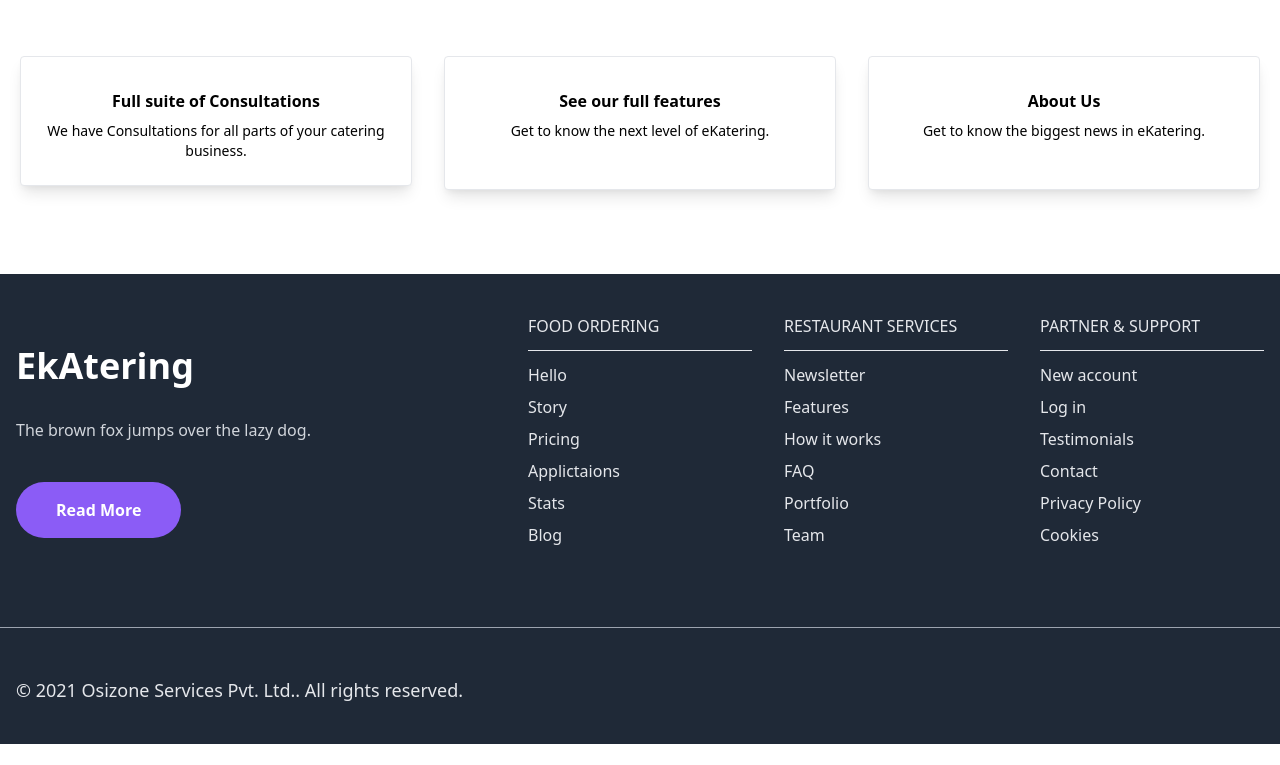
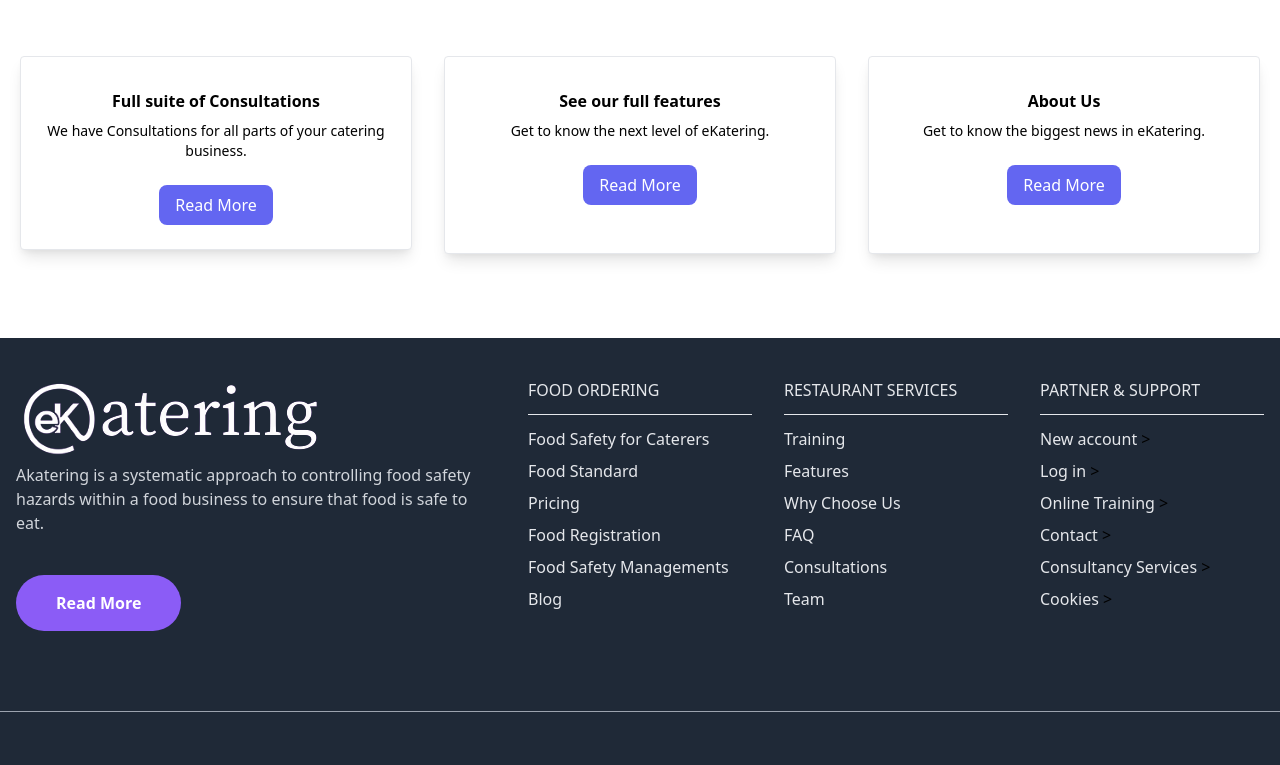
Before and after one commit to chandrama-singh/ekatering, a Nuxt app: page / in a window 1280 px wide. Shown: the part 3623-4388 px from the top of the page. Before the commit the page ends 4367 px from the top, so only its background shows below. Built offline with nearby package versions, Linux system fonts and the light colour scheme.

Commit message:
footer fixed and home page

```diff
--- a/components/Appbanner.vue
+++ b/components/Appbanner.vue
@@ -8,7 +8,7 @@
               </h2>
               <p class="text-white leading-relaxed">Download the eKatering app on your platform.</p>
             </div>
-            <div class="flex"><img src="@/assets/play-store.png" alt="image" class=" mb-8 mr-4">
+            <div class="flex cursor-pointer"><img src="@/assets/play-store.png" alt="image" class=" mb-8 mr-4">
             <img src="@/assets/apple-store.png" alt="image" class=" mb-8"></div>
           </div>
 
--- a/components/Facilities.vue
+++ b/components/Facilities.vue
@@ -25,7 +25,9 @@
               <div class="flex items-start">
                 <div class="mr-6 p-3 bg-purple-600 rounded-full text-white">
                   <svg class="w-10 h-10" xmlns="http://www.w3.org/2000/svg" fill="none" viewbox="0 0 24 24" stroke="currentColor">
-                    <path stroke-linecap="round" stroke-linejoin="round" stroke-width="2" d="M4 5a1 1 0 011-1h14a1 1 0 011 1v2a1 1 0 01-1 1H5a1 1 0 01-1-1V5zM4 13a1 1 0 011-1h6a1 1 0 011 1v6a1 1 0 01-1 1H5a1 1 0 01-1-1v-6zM16 13a1 1 0 011-1h2a1 1 0 011 1v6a1 1 0 01-1 1h-2a1 1 0 01-1-1v-6z"></path>
+                    <path d="M17 21v-2a4 4 0 00-4-4H5a4 4 0 00-4 4v2"></path>
+            <circle cx="9" cy="7" r="4"></circle>
+            <path d="M23 21v-2a4 4 0 00-3-3.87m-4-12a4 4 0 010 7.75"></path>
                   </svg>
                 </div>
                 <div class="mt-4">
--- a/components/Features.vue
+++ b/components/Features.vue
@@ -45,8 +45,8 @@
                  <nuxt-link to="/consultations" class="pl-12 text-pirple-900">Know More ></nuxt-link>
               </div>
             </div>
-            <div class="relative w-full lg:w-1/2 my-12 lg:my-0">
-              <img class="relative mx-auto rounded-xl w-full z-10" src="@/assets/food1.jpg" alt="">
+            <div class="relative w-full lg:w-1/2 my-12 lg:my-0 transform transition duration-500 hover:scale-110">
+              <img class="relative mx-auto rounded-xl w-full z-10" src="@/assets/food1.png" alt="">
               <img class="absolute top-0 left-0 w-40 -ml-12 -mt-12" src="metis-assets/elements/blob-tear.svg" alt="">
               <img class="absolute bottom-0 right-0 w-40 -mr-12 -mb-12" src="metis-assets/elements/blob-tear.svg" alt="">
             </div>
--- a/components/Footer.vue
+++ b/components/Footer.vue
@@ -4,76 +4,149 @@
       <div class="flex flex-wrap -mx-4 pb-20 mb-12 border-b border-gray-400">
         <div class="w-full lg:w-2/5 px-4 mb-16 lg:mb-0">
           <!-- <span class="text-md text-purple-400 font-bold">We&apos;re Zospace</span> -->
-              <h2 class="max-w-sm mt-8 mb-8 text-4xl text-white font-bold font-heading">EkAtering</h2>
-              <p class="mb-10 text-gray-300">The brown fox jumps over the lazy dog.</p>
-              <div><nuxt-link to="/about" class="inline-block mb-4 sm:mb-0 sm:mr-4 py-4 px-10 text-white font-bold bg-purple-500 hover:bg-purple-600 rounded-full transition duration-200" >Read More</nuxt-link>
+           <div class="sizelogo">
+                  <img src="@/assets/footer.png">
+                <!-- <span class="text-purple-900 text-6xl">eKatering</span> -->
+               </div>
+          <p class="mb-10 text-gray-300 align-justify">
+            Akatering is a systematic approach to controlling food safety hazards within a food business to ensure that food is safe to eat.
+          </p>
+          <div>
+            <nuxt-link
+              to="/about"
+              class="inline-block mb-4 sm:mb-0 sm:mr-4 py-4 px-10 text-white font-bold bg-purple-500 hover:bg-purple-600 rounded-full transition duration-200"
+              >Read More</nuxt-link
+            >
           </div>
         </div>
         <div class="w-full lg:w-3/5 px-4">
           <div class="flex flex-wrap -mx-4">
             <div class="w-full md:w-1/2 lg:w-1/3 px-4 mb-16 lg:mb-0">
-                <h2 class="mb-3 text-gray-200 hover:text-gray-100">FOOD ORDERING</h2>
-                <hr class="mb-3"/>
+              <h2 class="mb-3 text-gray-200 hover:text-gray-100">
+                FOOD ORDERING
+              </h2>
+              <hr class="mb-3" />
               <ul class="text-md">
-                    <li class="mb-2"><a class="text-gray-200 hover:text-gray-100" href="#">Hello</a></li>
-                    <li class="mb-2"><a class="text-gray-200 hover:text-gray-100" href="#">Story</a></li>
-                    <li class="mb-2"><a class="text-gray-200 hover:text-gray-100" href="#">Pricing</a></li>
-                    <li class="mb-2"><a class="text-gray-200 hover:text-gray-100" href="#">Applictaions</a></li>
-                    <li class="mb-2"><a class="text-gray-200 hover:text-gray-100" href="#">Stats</a></li>
-                    <li><a class="text-gray-200 hover:text-gray-100" href="#">Blog</a></li>
+                <li class="mb-2">
+                  <a class="text-gray-200 hover:text-gray-100" href="#"
+                    >Food Safety for Caterers</a
+                  >
+                </li>
+                <li class="mb-2">
+                  <a class="text-gray-200 hover:text-gray-100" href="#"
+                    >Food Standard</a
+                  >
+                </li>
+                <li class="mb-2">
+                  <a class="text-gray-200 hover:text-gray-100" href="#"
+                    >Pricing</a
+                  >
+                </li>
+                <li class="mb-2">
+                  <a class="text-gray-200 hover:text-gray-100" href="#"
+                    >Food Registration</a
+                  >
+                </li>
+                <li class="mb-2">
+                  <a class="text-gray-200 hover:text-gray-100" href="#"
+                    >Food Safety Managements</a
+                  >
+                </li>
+                <li>
+                  <a class="text-gray-200 hover:text-gray-100" href="#">Blog</a>
+                </li>
               </ul>
             </div>
             <div class="w-full md:w-1/2 lg:w-1/3 px-4 mb-16 lg:mb-0">
-                 <h2 class="mb-3 text-gray-200 hover:text-gray-100">RESTAURANT SERVICES</h2>
-                <hr class="mb-3"/>
+              <h2 class="mb-3 text-gray-200 hover:text-gray-100">
+                RESTAURANT SERVICES
+              </h2>
+              <hr class="mb-3" />
               <ul class="text-md">
-                    <li class="mb-2"><a class="text-gray-200 hover:text-gray-100" href="#">Newsletter</a></li>
-                    <li class="mb-2"><a class="text-gray-200 hover:text-gray-100" href="#">Features</a></li>
-                    <li class="mb-2"><a class="text-gray-200 hover:text-gray-100" href="#">How it works</a></li>
-                    <li class="mb-2"><a class="text-gray-200 hover:text-gray-100" href="#">FAQ</a></li>
-                    <li class="mb-2"><a class="text-gray-200 hover:text-gray-100" href="#">Portfolio</a></li>
-                    <li><a class="text-gray-200 hover:text-gray-100" href="#">Team</a></li>
+                <li class="mb-2">
+                  <a class="text-gray-200 hover:text-gray-100"
+                    >Training</a
+                  >
+                </li>
+                <li class="mb-2">
+                  <a class="text-gray-200 hover:text-gray-100"
+                    >Features</a
+                  >
+                </li>
+                <li class="mb-2">
+                  <a class="text-gray-200 hover:text-gray-100"
+                    >Why Choose Us</a
+                  >
+                </li>
+                <li class="mb-2">
+                  <a class="text-gray-200 hover:text-gray-100">FAQ</a>
+                </li>
+                <li class="mb-2">
+                  <a class="text-gray-200 hover:text-gray-100"
+                    >Consultations</a
+                  >
+                </li>
+                <li>
+                  <a class="text-gray-200 hover:text-gray-100">Team</a>
+                </li>
               </ul>
             </div>
             <div class="w-full lg:w-1/3 px-4">
-                 <h2 class="mb-3 text-gray-200 hover:text-gray-100">PARTNER & SUPPORT</h2>
-                <hr class="mb-3"/>
+              <h2 class="mb-3 text-gray-200 hover:text-gray-100">
+                PARTNER & SUPPORT
+              </h2>
+              <hr class="mb-3" />
               <ul class="text-md">
-                    <li class="mb-2"><a class="text-gray-200 hover:text-gray-100" href="#">New account</a></li>
-                    <li class="mb-2"><a class="text-gray-200 hover:text-gray-100" href="#">Log in</a></li>
-                    <li class="mb-2"><a class="text-gray-200 hover:text-gray-100" href="#">Testimonials</a></li>
-                    <li class="mb-2"><a class="text-gray-200 hover:text-gray-100" href="#">Contact</a></li>
-                    <li class="mb-2"><a class="text-gray-200 hover:text-gray-100" href="#">Privacy Policy</a></li>
-                    <li><a class="text-gray-200 hover:text-gray-100" href="#">Cookies</a></li>
+                <li class="mb-2">
+                  <nuxt-link to="" class="text-gray-200 hover:text-gray-100"
+                    >New account</nuxt-link>
+                  >
+                </li>
+                <li class="mb-2">
+                  <nuxt-link to="" class="text-gray-200 hover:text-gray-100"
+                    >Log in</nuxt-link>
+                  >
+                </li>
+                <li class="mb-2">
+                  <nuxt-link to="" class="text-gray-200 hover:text-gray-100"
+                    >Online Training</nuxt-link>
+                  >
+                </li>
+                <li class="mb-2">
+                  <nuxt-link to="" class="text-gray-200 hover:text-gray-100"
+                    >Contact</nuxt-link>
+                  >
+                </li>
+                <li class="mb-2">
+                  <nuxt-link to="" class="text-gray-200 hover:text-gray-100"
+                    >Consultancy Services</nuxt-link>
+                  >
+                </li>
+                <li>
+                  <nuxt-link to="" class="text-gray-200 hover:text-gray-100"
+                    >Cookies</nuxt-link>
+                  >
+                </li>
               </ul>
             </div>
           </div>
         </div>
       </div>
       <div class="md:flex justify-between">
-            <p class="text-lg text-gray-200 item-center ">&copy; 2021 Osizone Services Pvt. Ltd.. All rights reserved.</p>
-            <div class="flex items-center">
-              <!-- <a class="inline-block text-white mr-2" href="#">
-                <img class="h-12" src="zospace-assets/logos/facebook.svg" alt="">
-              </a>
-              <a class="inline-block mr-2" href="#">
-                <img class="h-12" src="zospace-assets/logos/instagram.svg" alt="">
-              </a>
-              <a class="inline-block" href="#">
-                <img class="h-12" src="zospace-assets/logos/twitter.svg" alt="">
-              </a> -->
-            </div>
+        <p class="text-lg text-gray-200 item-center ">
+          &copy; 2021 Osizone Services Pvt. Ltd.. All rights reserved.
+        </p>
       </div>
     </div>
   </section>
 </template>
 
 <script>
-export default {
-
-}
+export default {};
 </script>
 
 <style>
-
+.sizelogo{
+  width:500px;
+}
 </style>
--- a/components/Servicesview.vue
+++ b/components/Servicesview.vue
@@ -19,6 +19,9 @@
 
                 <h3 class="mb-2 font-bold font-heading">Full suite of Consultations</h3>
                 <p class="text-sm text-blueGray-400">We have Consultations for all parts of your catering business.</p>
+                <center>
+                  <button class="justify-center mt-2 btn cursor-pointer py-2 px-4 block mt-6 bg-indigo-500 text-white rounded-lg"><nuxt-link to="/consultations">Read More</nuxt-link></button>
+                </center>
               </div>
             </div>
             <div class="w-full md:w-1/2 lg:w-1/3 px-3 mb-6">
@@ -26,6 +29,10 @@
 
                 <h3 class="mb-2 font-bold font-heading">See our full features</h3>
                 <p class="text-sm text-blueGray-400">Get to know the next level of eKatering.</p>
+
+                <center>
+                  <button class="justify-center mt-2 btn cursor-pointer py-2 px-4 block mt-6 bg-indigo-500 text-white rounded-lg"><nuxt-link to="/features">Read More</nuxt-link></button>
+                </center>
                 <br/>
               </div>
             </div>
@@ -34,6 +41,9 @@
 
                 <h3 class="mb-2 font-bold font-heading">About Us</h3>
                 <p class="text-sm text-blueGray-400">Get to know the biggest news in eKatering.</p>
+                 <center>
+                  <button class="justify-center mt-2 btn cursor-pointer py-2 px-4 block mt-6 bg-indigo-500 text-white rounded-lg"><nuxt-link to="/about">Read More</nuxt-link></button>
+                </center>
                 <br/>
               </div>
             </div>
--- a/components/Signin.vue
+++ b/components/Signin.vue
@@ -14,7 +14,7 @@
 
           <a href="#" class="text-sm font-thin text-gray-800 hover:underline mt-2 inline-block hover:text-indigo-600">Forget Password</a>
         </div>
-        <butt class="cursor-pointer py-2 px-4 block mt-6 bg-indigo-500 text-white font-bold w-full text-center rounded">Login</butt>
+        <button class="cursor-pointer py-2 px-4 block mt-6 bg-indigo-500 text-white font-bold w-full text-center rounded">Login</button>
       </form>
     </div>
   </div>
```
Also changed, not shown: assets/food1.png (added), assets/footer.png (added). Lines whose indentation alone changed are shown as unchanged.
